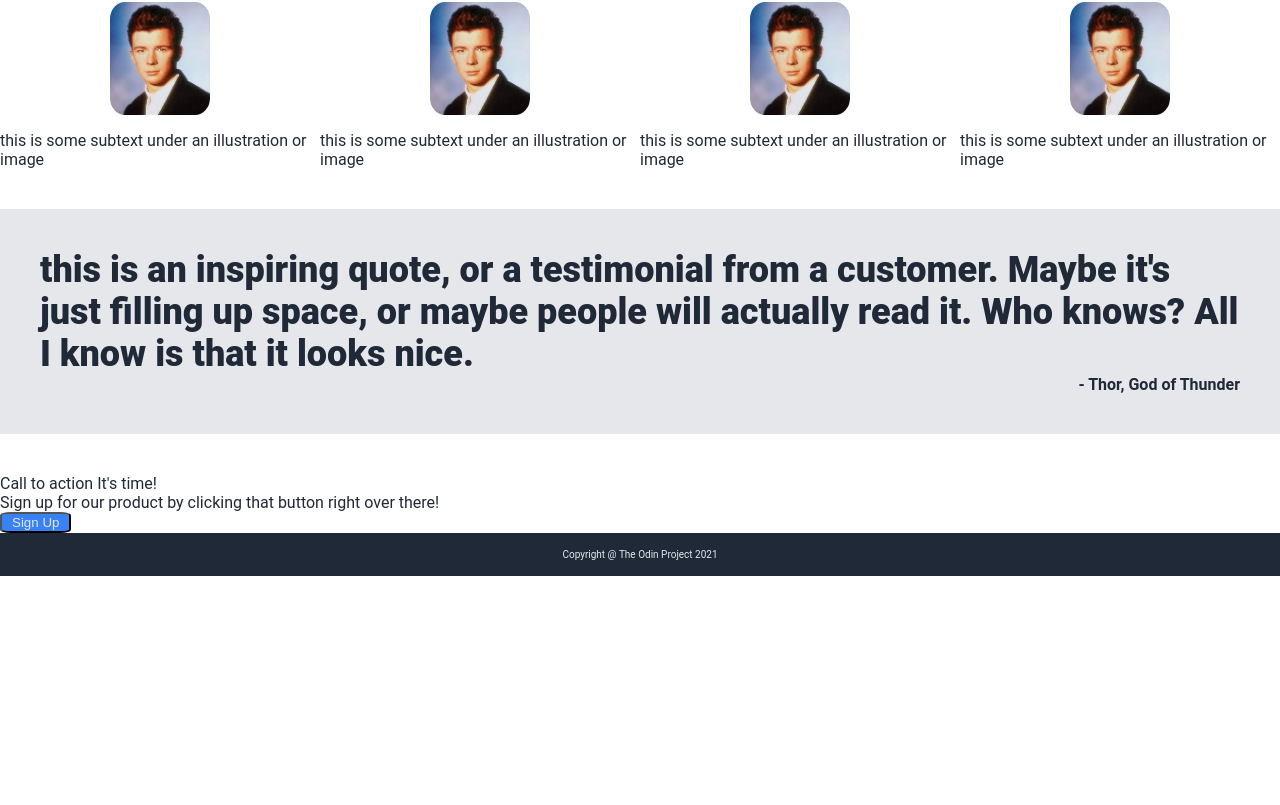
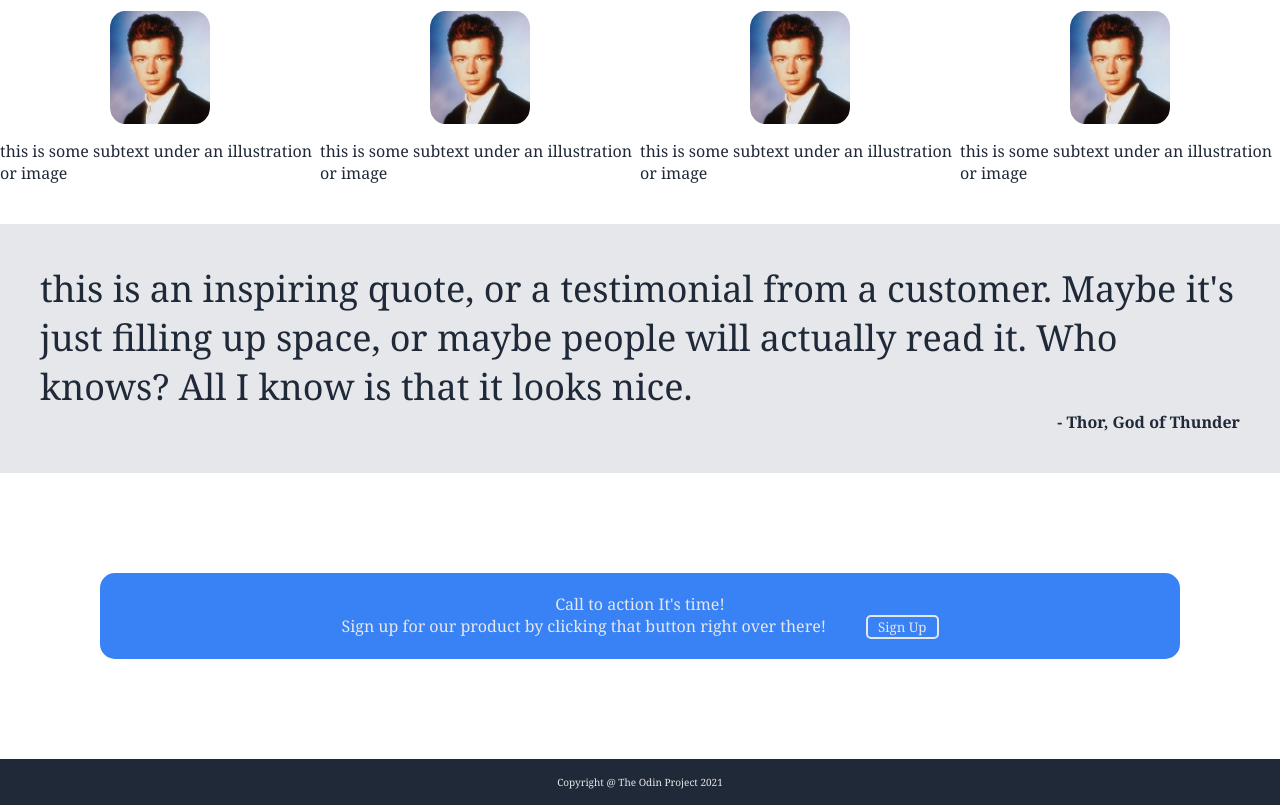
Before and after one commit to Rick-Astley2/landing_page, a plain HTML site: page index.html in a window 1280 px wide. Shown: the part 449-1254 px from the top of the page. Before the commit the page ends 1025 px from the top, so only its background shows below. Drawn offline with Linux system fonts and the light colour scheme.

Commit message:
Finished the fifth thing
now onto to fixing how things look

```diff
--- a/index.html
+++ b/index.html
@@ -62,13 +62,16 @@
             <div>- Thor, God of Thunder</div>
         </div>
     </div>
+    <div class="container">
+        <div class="upper">
+            <div>Call to action It's time!</div>
+        </div>
+        <div class="lower">
 
-    <div class="call">
-        <div>Call to action It's time!</div>
-        <div>Sign up for our product by clicking that button right over there!</div>
-        <button>Sign Up</button>
+            <div>Sign up for our product by clicking that button right over there!</div>
+            <button>Sign Up</button>
+        </div>
     </div>
-
     <div class="copyright">
         <div>Copyright @ The Odin Project 2021</div>
     </div>
--- a/style.css
+++ b/style.css
@@ -1,5 +1,6 @@
 * {
     box-sizing: border-box;
+    font-family: Georgia, 'Times New Roman', Times, serif;
     margin: 0;
     padding: 0;
 }
@@ -92,17 +93,16 @@ body {
 button {
     color: #e5e7eb;
     background-color: #3882f6;
-    border-radius: 15%;
+    border-radius: 5px;
     box-shadow: none;
     padding: 1px 10px;
+    border: none;
 
 }
 
 
 .third {
     color: #1F2937;
-
-
 }
 
 .some {
@@ -147,9 +147,38 @@ button {
 }
 .quote {
     font-size: 36px;
-    font-weight: 900;
+    font-weight: 300;
 }
 .author {
     font-weight: bold;
 
 }
+
+.container {
+    background-color: #3882f6;
+    color:#e5e7eb;
+    margin: 100px;
+    padding: 20px;
+
+    border-radius: 15px;
+    display: flex;
+    flex-direction: column;
+    justify-content: center;
+    align-items: center;
+
+}
+
+.lower {
+    background-color: #3882f6;
+    display: flex;
+    gap: 40px;
+}
+
+.upper {
+    display: flex;
+
+}
+
+.container button {
+    border:2px #e5e7eb solid;
+}
```
